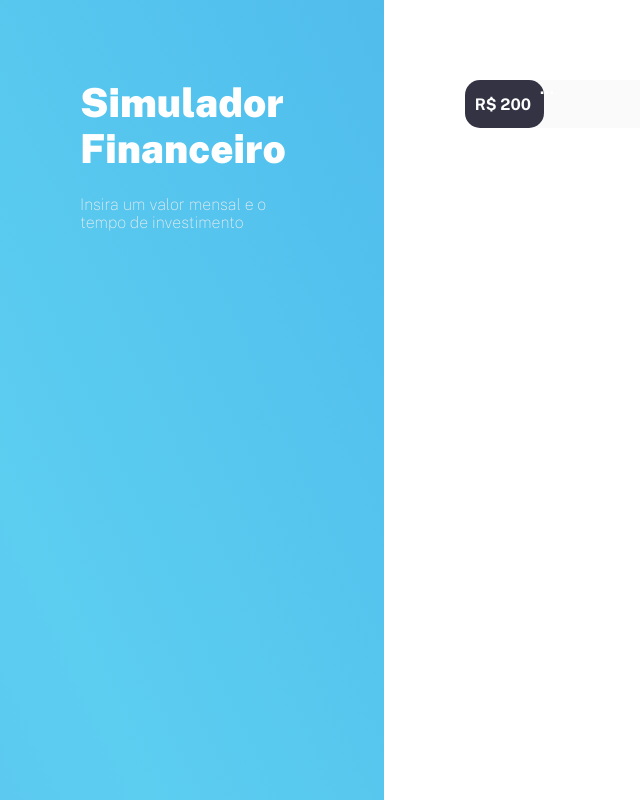
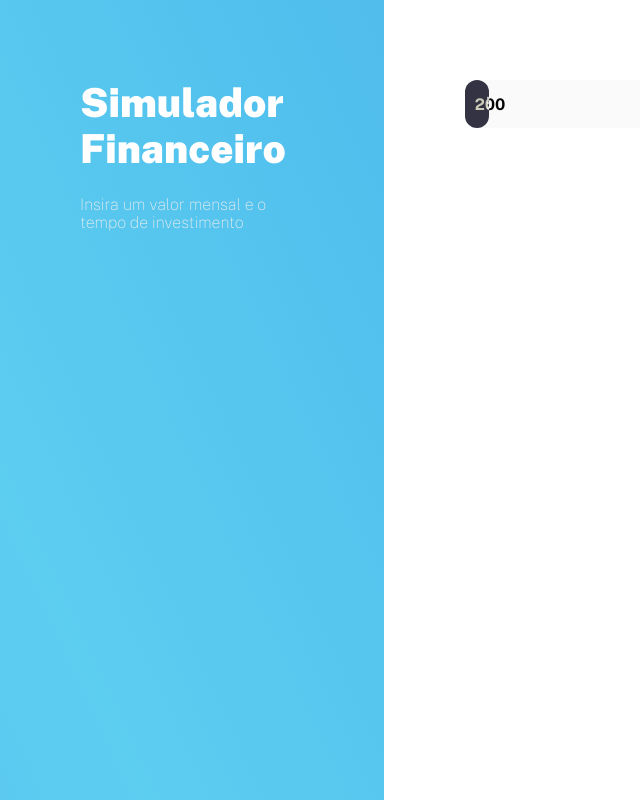
Before and after one commit to andre000/finance-calculator, a Nuxt app: page / in a window 1280 px wide. Shown: the whole page, without its empty margins (0-640 px from the left). Built offline with nearby package versions, Linux system fonts and the light colour scheme.

Commit message:
🐛 Fix bug with slider

```diff
--- a/components/InputRange/InputRange.vue
+++ b/components/InputRange/InputRange.vue
@@ -1,14 +1,37 @@
 <template>
-  <div class="range">
-    <div class="range__valor">R$ 200</div>
-    <div class="range__slider">
-      <div class="range__slider__grabber">...</div>
+  <div ref="range" class="range">
+    <div class="range__valor">{{ value }}</div>
+    <div class="range__slider" :style="{ width: `${slider}%` }">
+      <div class="range__slider__grabber" draggable="true" @drag="handleDrag">
+        ...
+      </div>
     </div>
   </div>
 </template>
 
 <script>
-export default {}
+export default {
+  data: () => ({
+    slider: 10,
+    value: 200,
+  }),
+
+  methods: {
+    handleDrag(e) {
+      if (e.clientX === 0) return false
+
+      const rangeWidth = this.$refs.range.offsetWidth
+      let pct = ((e.x - this.$refs.range.offsetLeft) / rangeWidth) * 100
+      if (pct > 100) {
+        pct = 100
+      } else if (pct < 0) {
+        pct = 0
+      }
+
+      this.slider = pct
+    },
+  },
+}
 </script>
 
 <style lang="scss" scoped>
@@ -29,10 +52,10 @@ export default {}
     top: calc(50% - 0.5rem);
     left: 10px;
     z-index: $layer-foreground;
+    mix-blend-mode: difference;
   }
 
   &__slider {
-    width: 33%;
     height: 3em;
     border-radius: 15px;
     background: #334;
@@ -41,10 +64,16 @@ export default {}
     &__grabber {
       position: absolute;
       font-weight: bold;
-      color: #fff;
+      color: #fffa;
       height: 3em;
       width: 5%;
       right: 0px;
+      writing-mode: vertical-lr;
+      top: calc(50% - 0.5rem);
+      right: 5px;
+      cursor: grab;
+      user-select: none;
+      z-index: $layer-foreground-2;
     }
   }
 }
```
